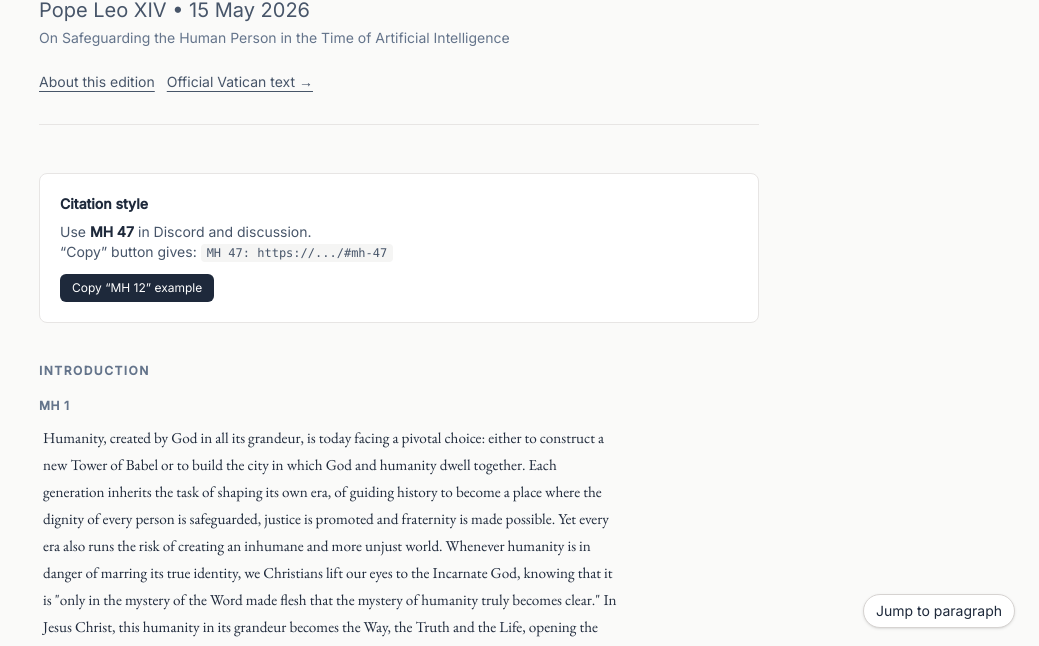
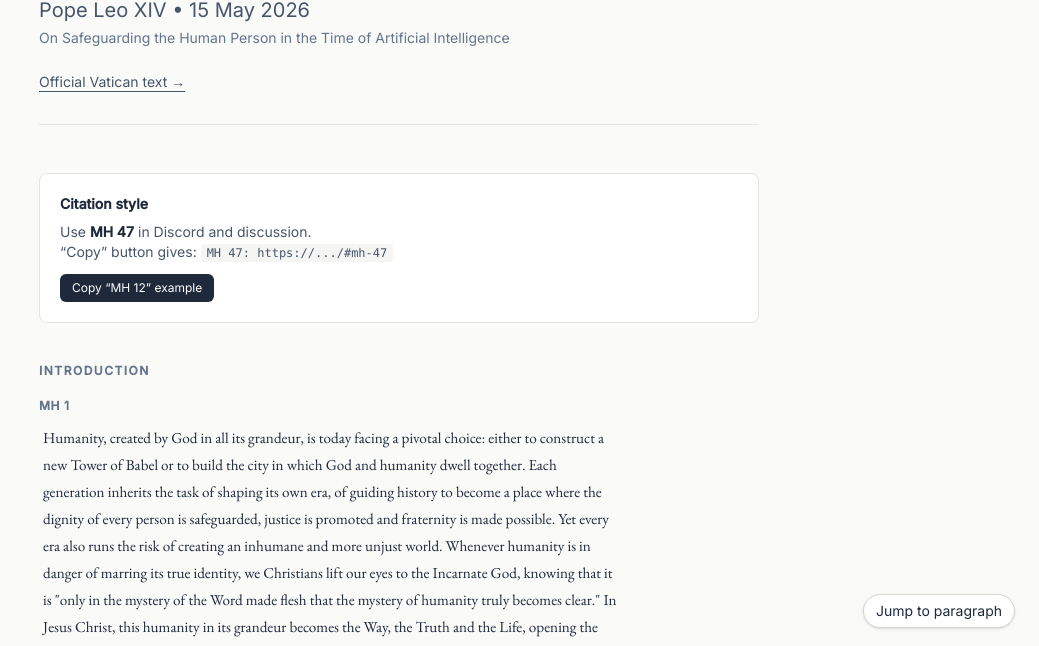
Before and after one commit to awostenberg/maghum, a plain HTML site: page site/index.html in a window 1280 px wide. Shown: the part 148-794 px from the top of the page, without its empty margins (241-1280 px from the left). Drawn offline with nearby package versions, Linux system fonts and the light colour scheme; files whose address does not match are found by name.

Commit message:
remove: non-functional 'About this edition' link

```diff
--- a/site/index.html
+++ b/site/index.html
@@ -60,7 +60,6 @@
       <p class="mt-1 text-sm text-slate-500">On Safeguarding the Human Person in the Time of Artificial Intelligence</p>
 
       <div class="mt-6 flex flex-wrap gap-3 text-sm">
-        <a href="#about" class="text-slate-600 hover:text-slate-900 underline underline-offset-4">About this edition</a>
         <a href="https://www.vatican.va/content/leo-xiv/en/encyclicals/documents/20260515-magnifica-humanitas.html" target="_blank" class="text-slate-600 hover:text-slate-900 underline underline-offset-4">Official Vatican text →</a>
       </div>
     </header>
```
